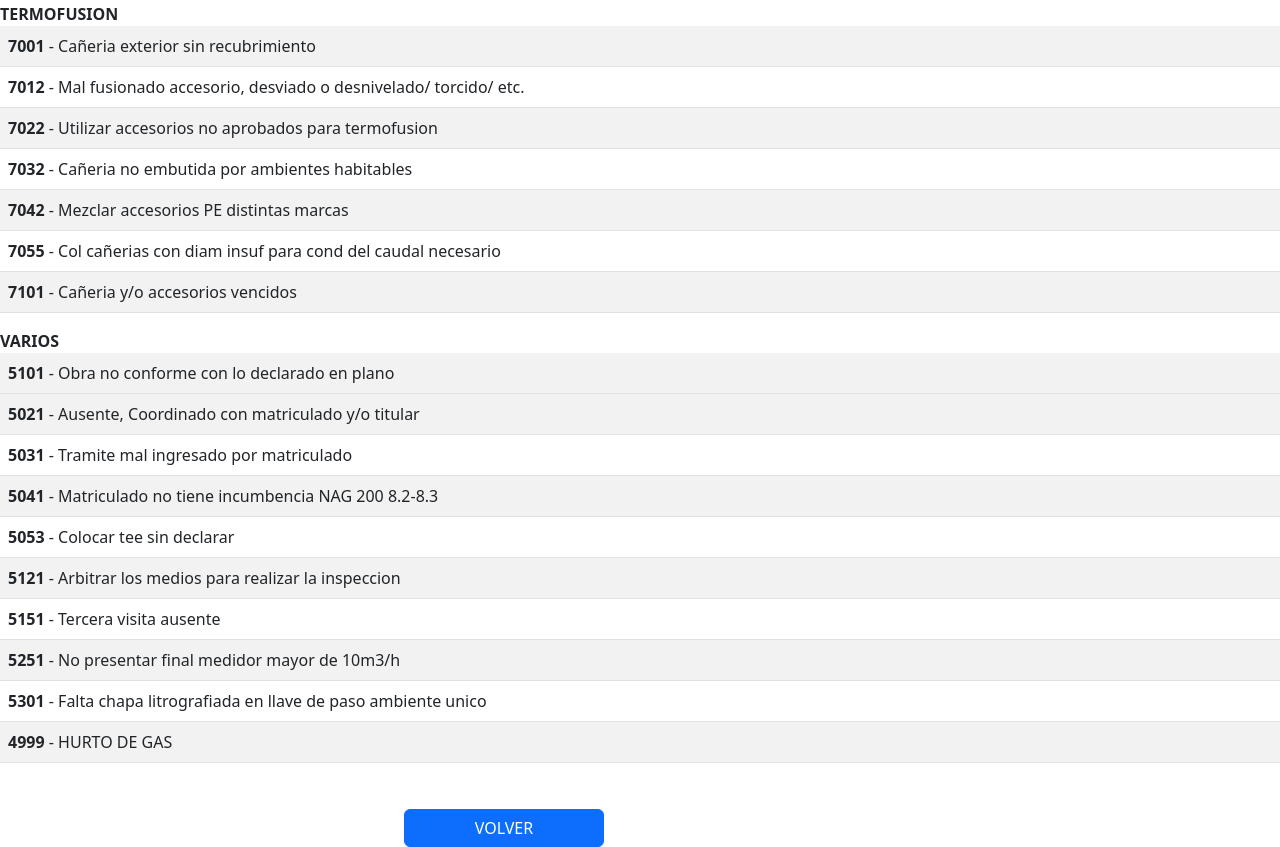
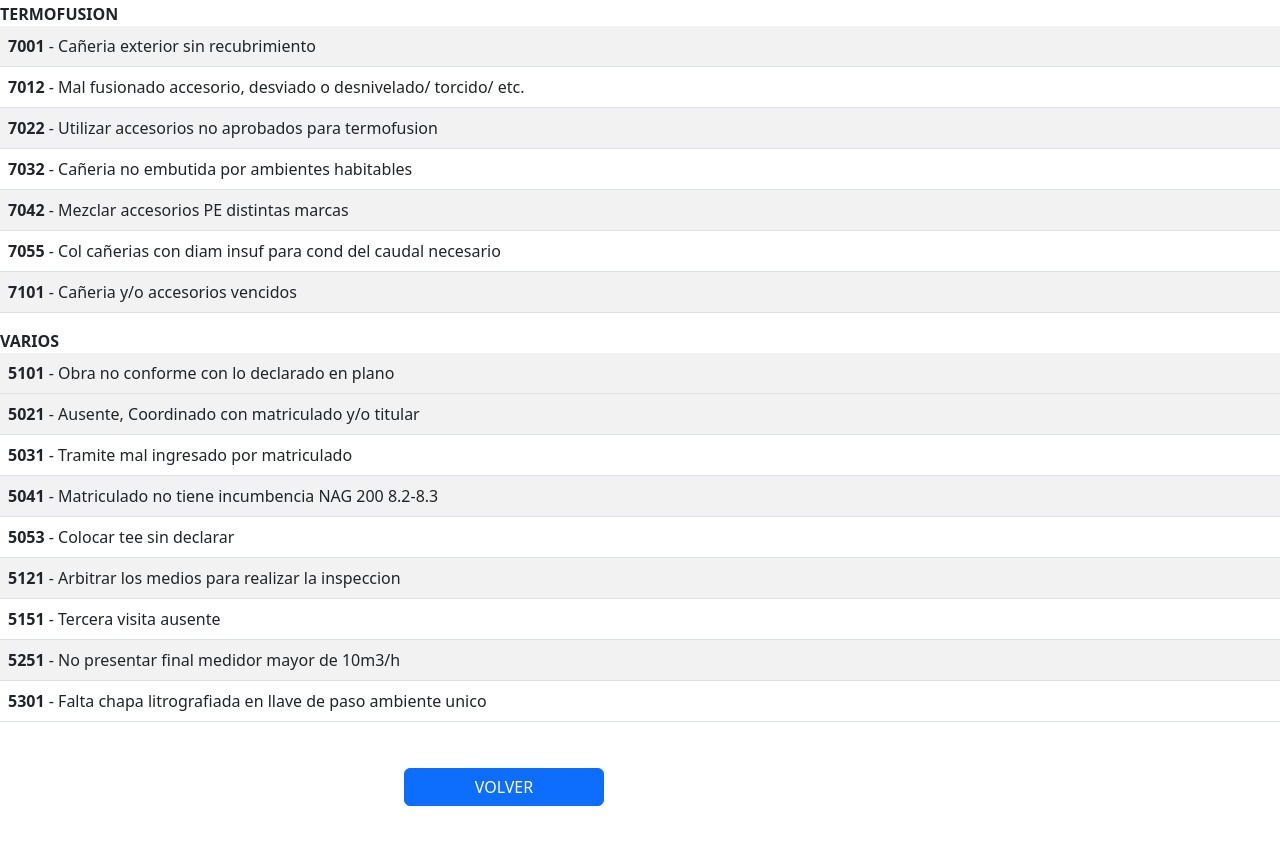
Before and after one commit to rasrtojero0/simuladorTareas, a plain HTML site: page codigos.html in a window 1280 px wide. Shown: the part 5277-6124 px from the top of the page. After the commit the page ends 6083 px from the top, so only its background shows below. Drawn offline with nearby package versions, Linux system fonts and the light colour scheme.

Commit message:
Se elimino codigo 4999

```diff
--- a/codigos.html
+++ b/codigos.html
@@ -446,9 +446,7 @@
             <tr>
               <td class="articulo"><b>5301</b> - Falta chapa litrografiada en llave de paso ambiente unico</td>
             </tr>
-            <tr>
-              <td class="articulo"><b>4999</b> - HURTO DE GAS</td>
-            </tr>
+
 
 
          </table>
```
